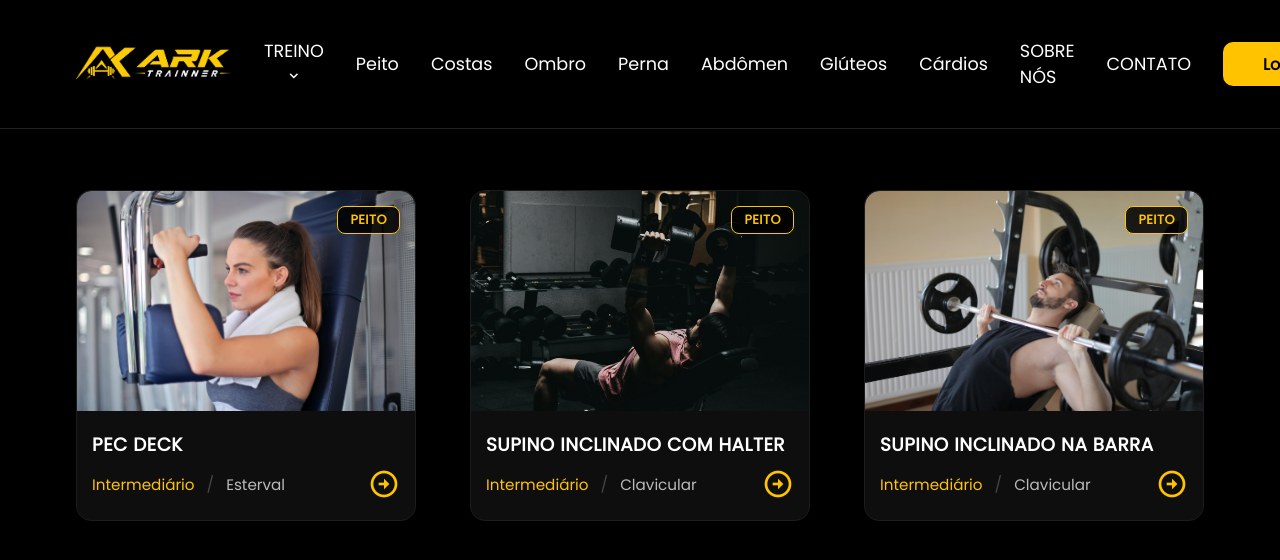
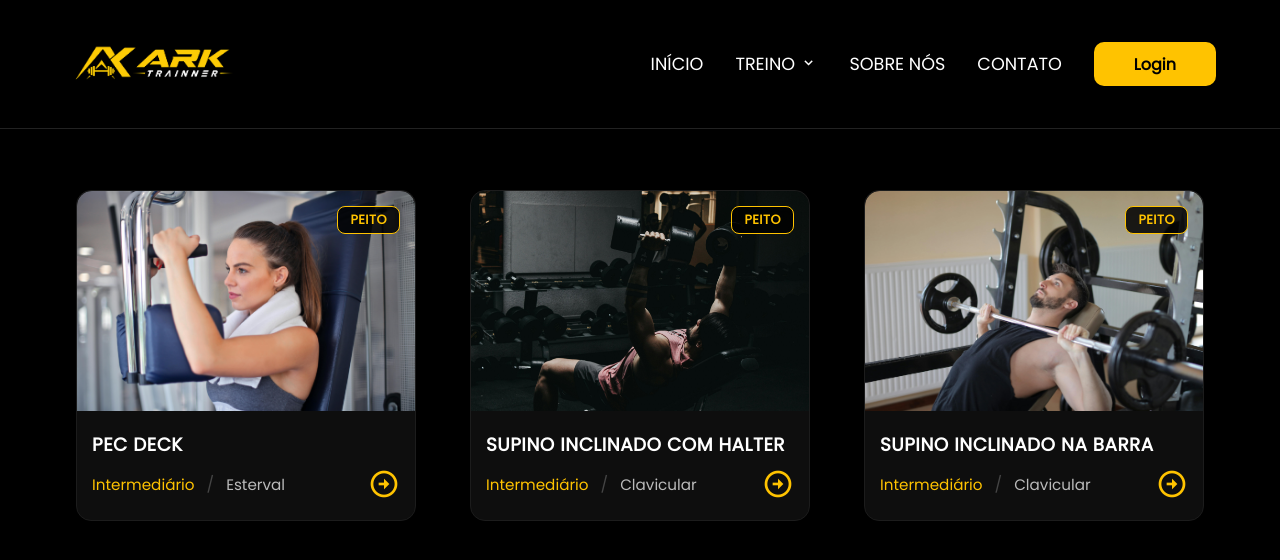
Before and after one commit to guigraiff09/Ark_Trainner, a website: page Frontend/pages/peito.html in a window 1280 px wide. Shown: the top 560 px of the page. Drawn offline with nearby package versions, Linux system fonts and the light colour scheme.

Commit message:
corrigindo código

```diff
--- a/Frontend/css/peito.css
+++ b/Frontend/css/peito.css
@@ -106,12 +106,12 @@ HEADER & NAVEGAÇÃO
     color: #000;
 }
 
-/* DROPDOWN MENU */
-.dropdown{
+/* DROPDOWN */
+.dropdown {
     position: relative;
 }
 
-.dropdown-menu{
+.dropdown-menu {
     position: absolute;
     top: 100%;
     left: 0;
@@ -126,7 +126,7 @@ HEADER & NAVEGAÇÃO
     border-radius: 10px;
 }
 
-.dropdown-menu li a{
+.dropdown-menu li a {
     display: block;
     padding: 10px 15px;
     font-size: 14px;
@@ -134,7 +134,7 @@ HEADER & NAVEGAÇÃO
     text-align: left;
 }
 
-.dropdown:hover .dropdown-menu{
+.dropdown:hover .dropdown-menu {
     display: block;
 }
 
--- a/Frontend/pages/peito.html
+++ b/Frontend/pages/peito.html
@@ -15,15 +15,19 @@
             <i class='bx bx-menu' id="menu-icon"></i>
             <div id="menu-icon" class="bx bx-menu"></div>
 
-            <nav class="nav">
+            <nav class="nav" id="nav-container">
+                <li><a href="../index.html">INÍCIO</a></li>
+
+                <li class="dropdown">
                     <a href="../pages/treino.html" class="dropdown-toggle">TREINO <i class='bx bx-chevron-down'></i></a>
-                        <li><a href="../pages/peito.html">Peito</a></li>
-                        <li><a href="../pages/costa.html">Costas</a></li>
-                        <li><a href="../pages/ombro.html">Ombro</a></li>
-                        <li><a href="../pages/perna.html">Perna</a></li>
-                        <li><a href="../pages/abdomen.html">Abdômen</a></li>
-                        <li><a href="../pages/gluteos.html">Glúteos</a></li>
-                        <li><a href="../pages/cardio.html">Cárdios</a></li>
+                    <ul class="dropdown-menu">
+                        <li> <a href="../pages/peito.html">Peito</a></li>
+                        <li> <a href="../pages/costa.html">Costas</a></li>
+                        <li> <a href="../pages/ombro.html">Ombro</a></li>
+                        <li> <a href="../pages/perna.html">Perna</a></li>
+                        <li> <a href="../pages/abdomen.html">Abdômen</a></li>
+                        <li> <a href="../pages/gluteos.html">Glúteos</a></li>
+                        <li> <a href="../pages/cardio.html">Cárdios</a></li>
                     </ul>
                 </li>
                 <li><a href="../pages/sobre.html">SOBRE NÓS</a></li>
```
